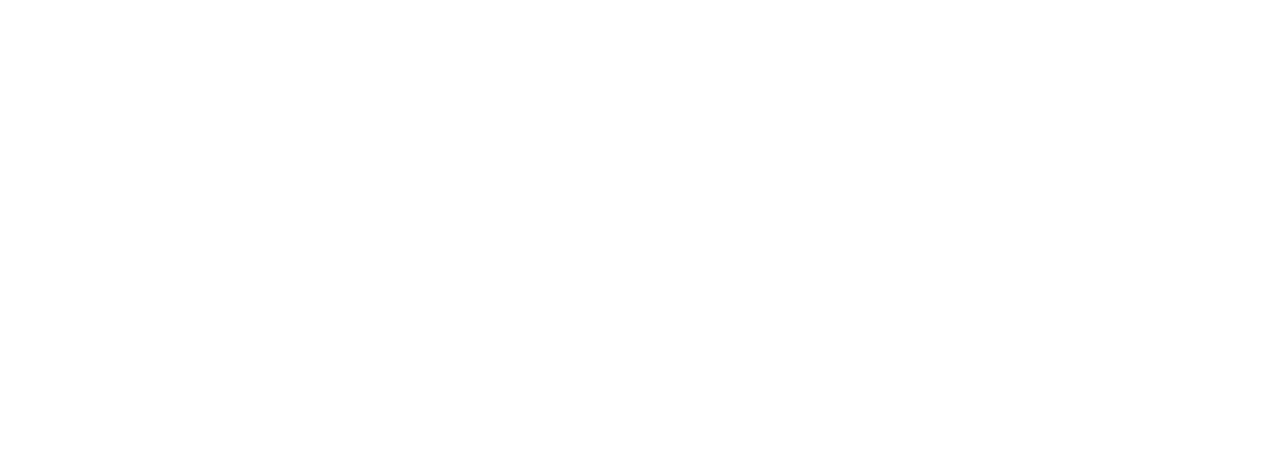
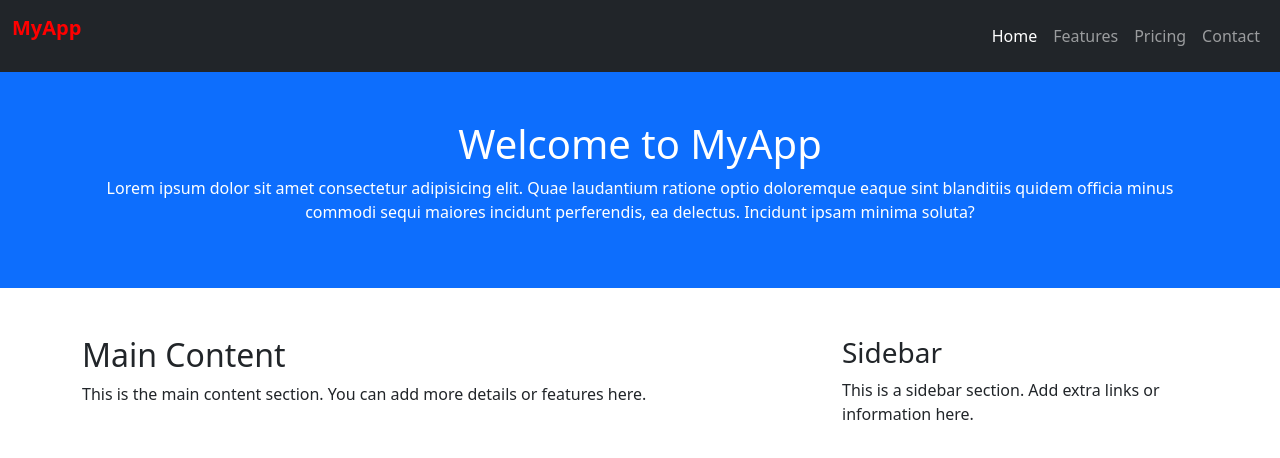
Before and after one commit to FaFa987/vite-react, a React (Vite) app: page / in a window 1280 px wide. Shown: the top 458 px of the page. Built offline with nearby package versions, Linux system fonts and the light colour scheme.

Commit message:
<Navbar /> <Header /> <Content />

```diff
--- a/src/App.jsx
+++ b/src/App.jsx
@@ -1,9 +1,14 @@
+import Header from "./Header";
+import Content from "./Content";
+import Navbar from "./Navbar";
 
 export const App = () => {
 
   return (
     <>
-
+    <Navbar />
+    <Header />
+    <Content />
     </>
   );
 
```
